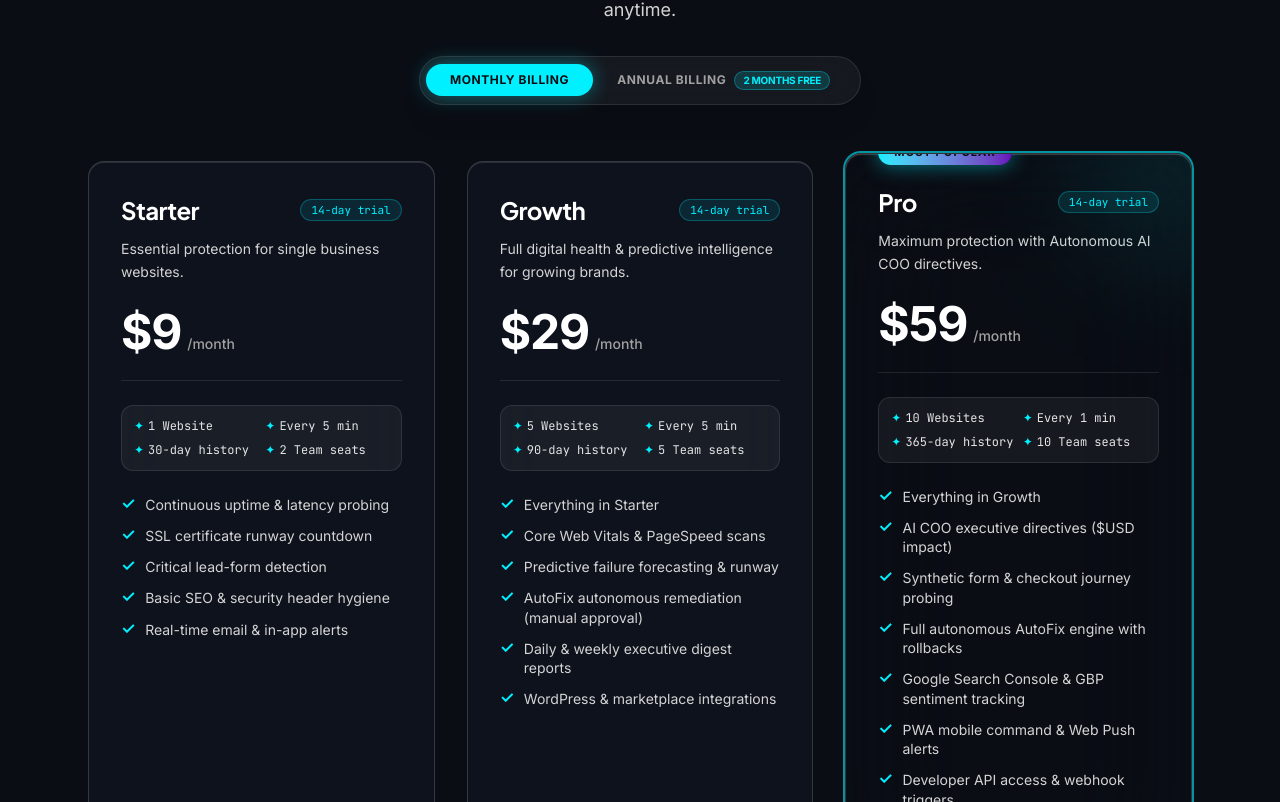
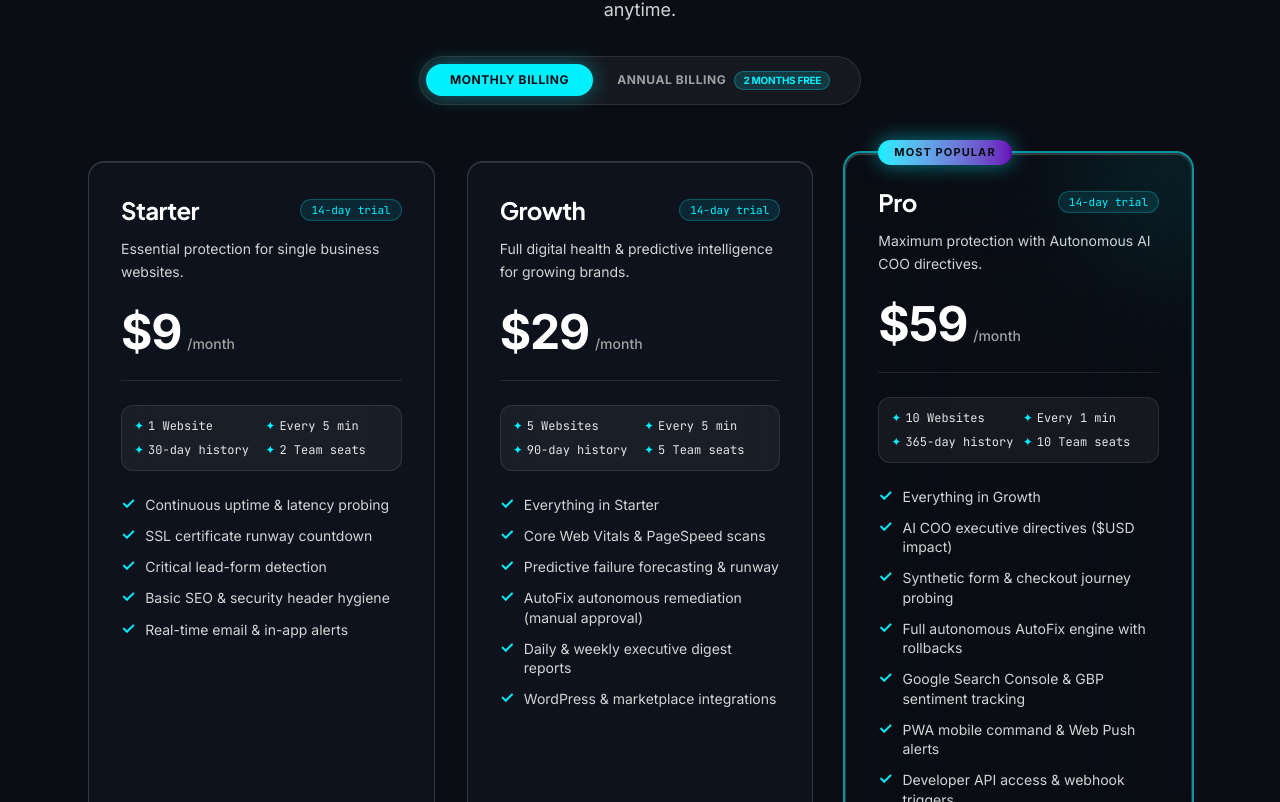
Before and after one commit to danokonokhua/guardian, a Next.js app: page / in a window 1280 px wide. Shown: the part 2758-3560 px from the top of the page. Built offline with nearby package versions, Linux system fonts and the light colour scheme.

Commit message:
fix(landing): prevent GlassCard from clipping Most Popular badge on pricing cards

```diff
--- a/app/pricing/page.tsx
+++ b/app/pricing/page.tsx
@@ -117,14 +117,15 @@ export default function PricingPage() {
                 key={plan.id}
                 variant={isPopular ? "elevated" : "default"}
                 glow={isPopular ? "cyan" : "none"}
+                overflow={isPopular ? "visible" : "hidden"}
                 className={`relative flex flex-col justify-between p-8 transition-all duration-300 ${
                   isPopular
-                    ? "ring-2 ring-primary/40 shadow-2xl shadow-primary/10 -translate-y-1.5"
+                    ? "ring-2 ring-primary/40 shadow-2xl shadow-primary/10 -translate-y-1.5 z-10"
                     : "hover:-translate-y-1"
                 }`}
               >
                 {isPopular && (
-                  <span className="absolute -top-3.5 left-8 text-[11px] font-bold uppercase tracking-widest bg-gradient-to-r from-primary to-accent-violet text-neutral-950 px-4 py-1 rounded-full shadow-lg shadow-primary/30">
+                  <span className="absolute -top-3.5 left-8 text-[11px] font-bold uppercase tracking-widest bg-gradient-to-r from-primary to-accent-violet text-neutral-950 px-4 py-1 rounded-full shadow-lg shadow-primary/30 z-20">
                     Most Popular
                   </span>
                 )}
--- a/components/landing/pricing-and-faq-section.tsx
+++ b/components/landing/pricing-and-faq-section.tsx
@@ -195,14 +195,15 @@ export function PricingAndFaqSection() {
                 key={plan.id}
                 variant={plan.isPopular ? "elevated" : "default"}
                 glow={plan.isPopular ? "cyan" : "none"}
+                overflow={plan.isPopular ? "visible" : "hidden"}
                 className={`relative flex flex-col justify-between p-8 transition-all duration-300 ${
                   plan.isPopular
-                    ? "ring-2 ring-[#00F0FF]/60 shadow-[0_0_40px_rgba(0,240,255,0.2)] md:-translate-y-2"
+                    ? "ring-2 ring-[#00F0FF]/60 shadow-[0_0_40px_rgba(0,240,255,0.2)] md:-translate-y-2 z-10"
                     : "hover:-translate-y-1"
                 }`}
               >
                 {plan.isPopular && (
-                  <span className="absolute -top-3.5 left-8 text-[11px] font-black uppercase tracking-widest bg-gradient-to-r from-[#00F0FF] to-[#6807ba] text-[#0A0D14] px-4 py-1 rounded-full shadow-[0_0_20px_rgba(0,240,255,0.5)]">
+                  <span className="absolute -top-3.5 left-8 text-[11px] font-black uppercase tracking-widest bg-gradient-to-r from-[#00F0FF] to-[#6807ba] text-[#0A0D14] px-4 py-1 rounded-full shadow-[0_0_20px_rgba(0,240,255,0.5)] z-20">
                     Most Popular
                   </span>
                 )}
--- a/components/ui/glass-card.tsx
+++ b/components/ui/glass-card.tsx
@@ -3,6 +3,7 @@ import React from "react";
 export interface GlassCardProps extends React.HTMLAttributes<HTMLDivElement> {
   variant?: "default" | "elevated" | "interactive";
   glow?: "cyan" | "violet" | "emerald" | "rose" | "none";
+  overflow?: "hidden" | "visible";
   className?: string;
   children: React.ReactNode;
 }
@@ -10,11 +11,16 @@ export interface GlassCardProps extends React.HTMLAttributes<HTMLDivElement> {
 export function GlassCard({
   variant = "default",
   glow = "none",
+  overflow,
   className = "",
   children,
   ...props
 }: GlassCardProps) {
-  const baseClasses = "relative overflow-hidden rounded-2xl border transition-all duration-200";
+  const isOverflowVisible =
+    overflow === "visible" || className.includes("overflow-visible");
+
+  const overflowClass = isOverflowVisible ? "overflow-visible" : "overflow-hidden";
+  const baseClasses = `relative ${overflowClass} rounded-2xl border transition-all duration-200`;
 
   const variantClasses = {
     default:
@@ -36,7 +42,18 @@ export function GlassCard({
   }[glow];
 
   return (
-    <div className={`${baseClasses} ${variantClasses} ${glowOverlays} ${className}`} {...props}>
+    <div
+      className={`${baseClasses} ${variantClasses} ${
+        isOverflowVisible ? "" : glowOverlays
+      } ${className}`}
+      {...props}
+    >
+      {isOverflowVisible && glow !== "none" && (
+        <div
+          className={`absolute inset-0 overflow-hidden rounded-2xl pointer-events-none ${glowOverlays}`}
+          aria-hidden="true"
+        />
+      )}
       {children}
     </div>
   );
```
